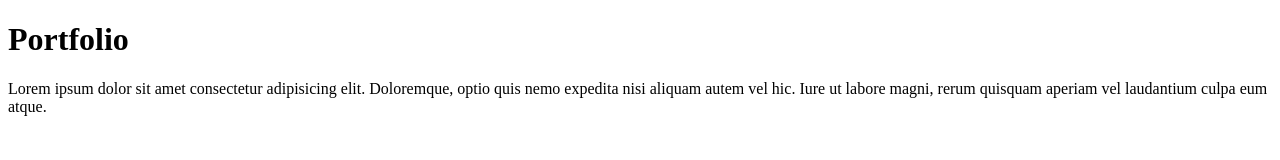
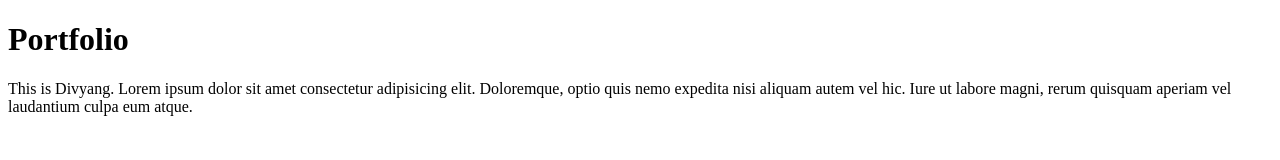
Before and after one commit to divyangkankotiya/portfolio, a plain HTML site: page index.html in a window 1280 px wide. Drawn offline with Linux system fonts and the light colour scheme.

Commit message:
2nd change

```diff
--- a/index.html
+++ b/index.html
@@ -8,6 +8,6 @@
 </head>
 <body>
     <h1>Portfolio</h1>
-    <p>Lorem ipsum dolor sit amet consectetur adipisicing elit. Doloremque, optio quis nemo expedita nisi aliquam autem vel hic. Iure ut labore magni, rerum quisquam aperiam vel laudantium culpa eum atque.</p>
+    <p>This is Divyang. Lorem ipsum dolor sit amet consectetur adipisicing elit. Doloremque, optio quis nemo expedita nisi aliquam autem vel hic. Iure ut labore magni, rerum quisquam aperiam vel laudantium culpa eum atque.</p>
 </body>
 </html>
```
